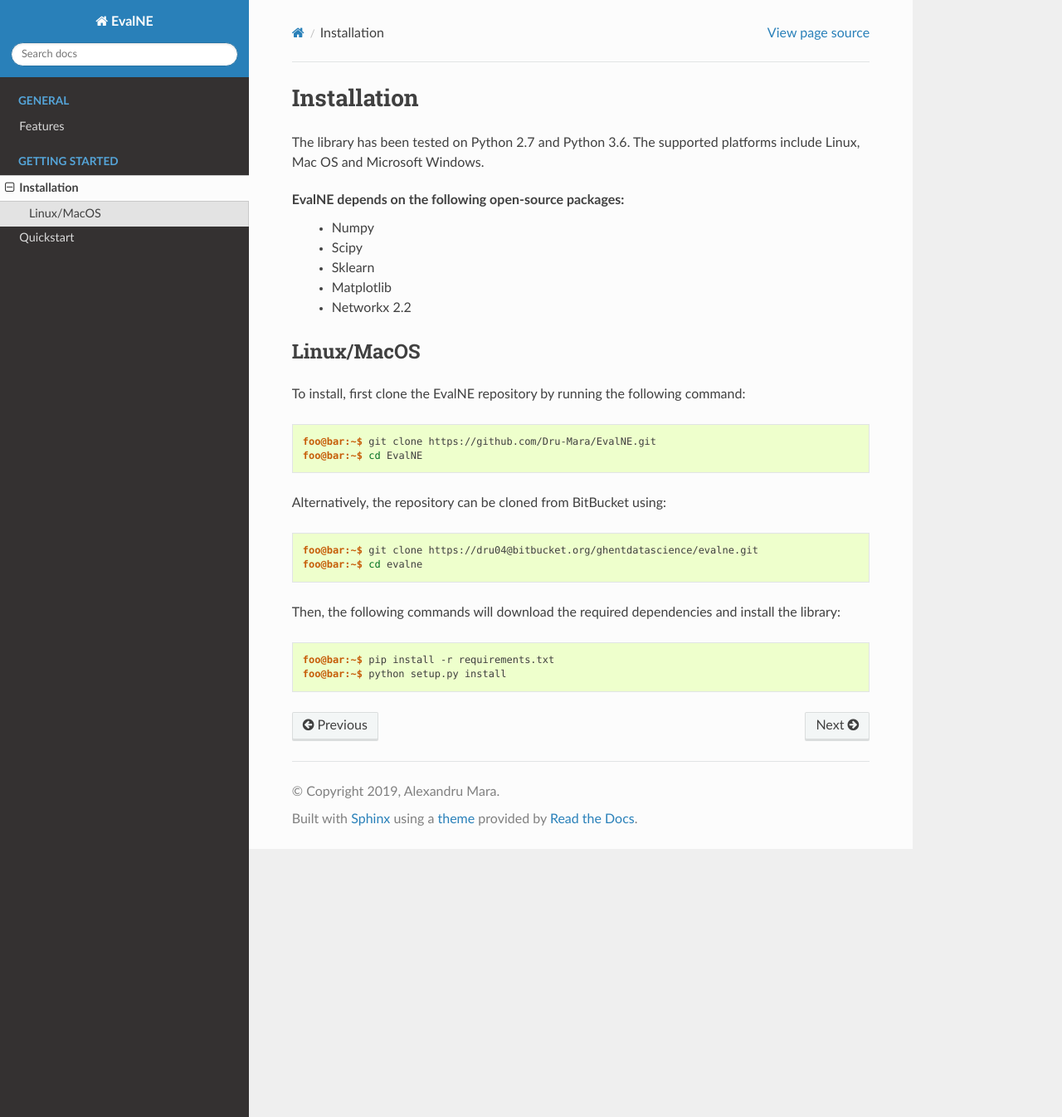
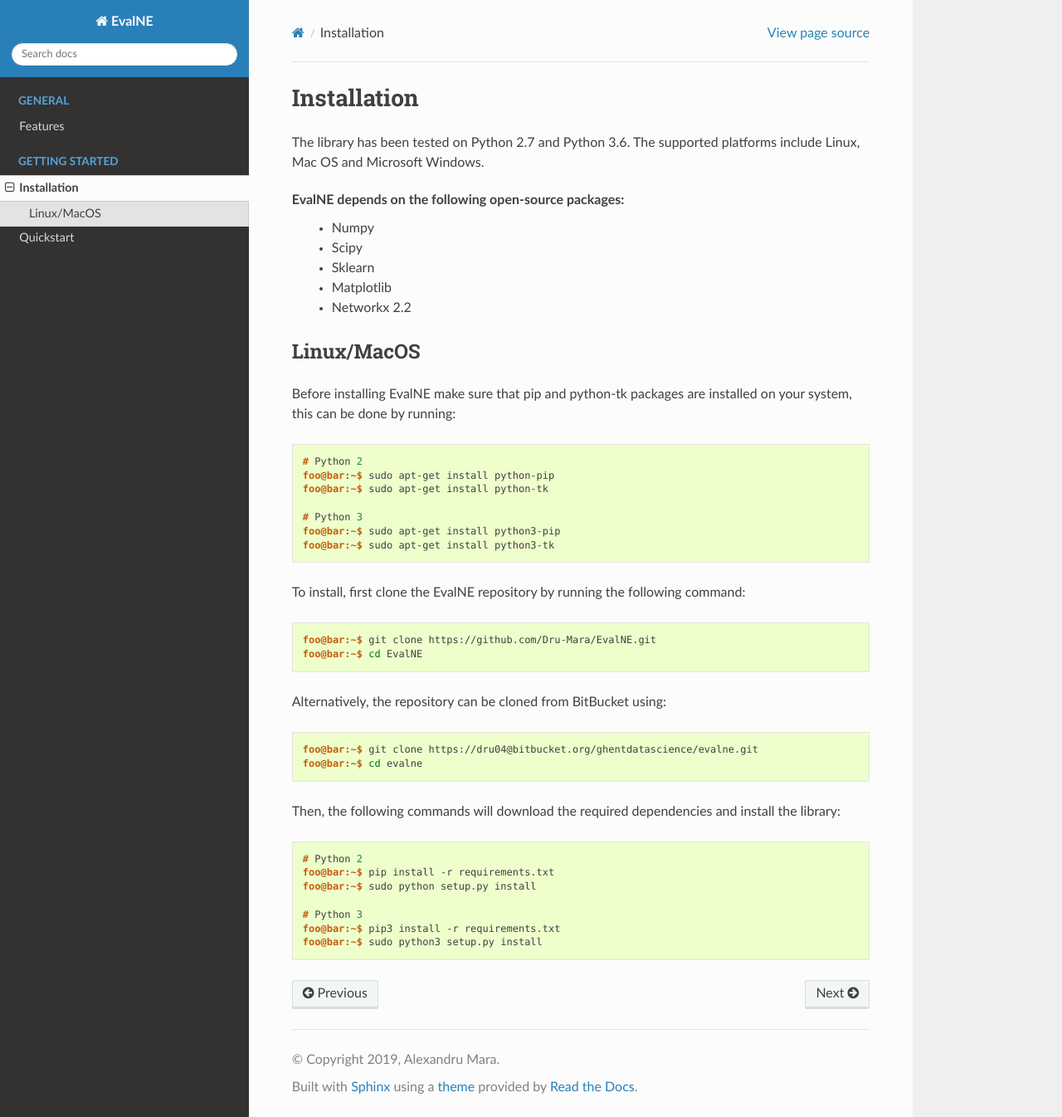
Before and after one commit to Dru-Mara/EvalNE, a Sphinx documentation site: the page built from docs/source/installation.rst, in a window 1280 px wide and 1346 px high. Shown: the whole window at 83% size. Built offline with Sphinx 7.4.7 and the Read the Docs theme 2.0.0, drawn with Linux system fonts in a browser that asks for light colours; formulas are drawn with MathJax 3; pages that are not in the unit, such as notebooks, are missing from menus.

Commit message:
Docs update

```diff
--- a/docs/source/index.rst
+++ b/docs/source/index.rst
@@ -8,6 +8,7 @@
 
 EvalNE is an open source Python library designed for assessing and comparing the performance of Network Embedding (NE) methods on Link Prediction (LP) tasks. The library intends to simplify this complex and time consuming evaluation process by providing automation and abstraction of tasks such as model hyper-parameter tuning, selection of train and test edges, negative edge sampling and selection of the evaluation metrics, among many others.
 EvalNE can be used both as a command line tool and as an API and is compatible with Python 2 and Python 3.
+In its current version, EvalNE can evaluate unweighted directed and undirected simple networks.
 
 EvalNE is provided under the MIT_ free software licence and is maintained by Alexandru Mara (alexandru(dot)mara(at)ugent(dot)be). The source code can be found on GitHub_ and BitBucket_.
 
--- a/docs/source/installation.rst
+++ b/docs/source/installation.rst
@@ -13,6 +13,19 @@
 
 Linux/MacOS
 -----------
+
+Before installing EvalNE make sure that pip and python-tk packages are installed
+on your system, this can be done by running:
+
+.. code-block:: console
+
+    # Python 2
+    foo@bar:~$ sudo apt-get install python-pip
+    foo@bar:~$ sudo apt-get install python-tk
+
+    # Python 3
+    foo@bar:~$ sudo apt-get install python3-pip
+    foo@bar:~$ sudo apt-get install python3-tk
 
 To install, first clone the EvalNE repository by running the following command:
 
@@ -32,5 +45,10 @@
 
 .. code-block:: console
 
+    # Python 2
     foo@bar:~$ pip install -r requirements.txt
-    foo@bar:~$ python setup.py install
+    foo@bar:~$ sudo python setup.py install
+
+    # Python 3
+    foo@bar:~$ pip3 install -r requirements.txt
+    foo@bar:~$ sudo python3 setup.py install
--- a/docs/source/quickstart.rst
+++ b/docs/source/quickstart.rst
@@ -24,10 +24,11 @@
 In order to run the evaluations using the provided `conf.ini` and
 `conf_node2vec.ini` files, the following steps are necessary:
 
-1. Download the libraries/methods used in the examples:
+1. Download and install the libraries/methods used in the examples:
 
   * OpenNE_
   * PRUNE_
+  * Metapath2Vec_
 
 2. Download the datasets used in the examples:
 
```
Also changed, not shown: other parts of docs/source/quickstart.rst (+1 -0 lines).
